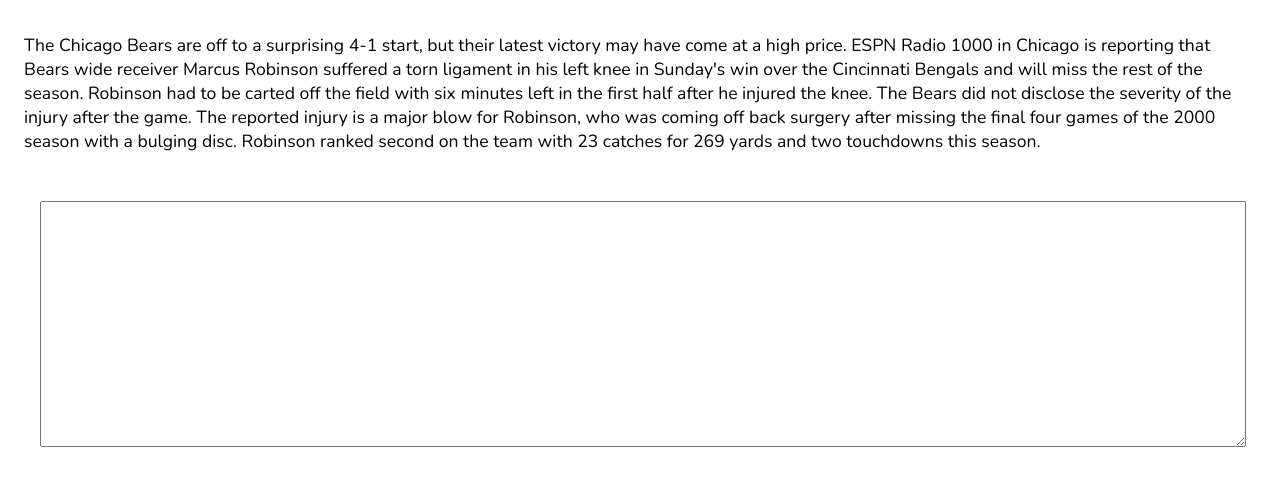
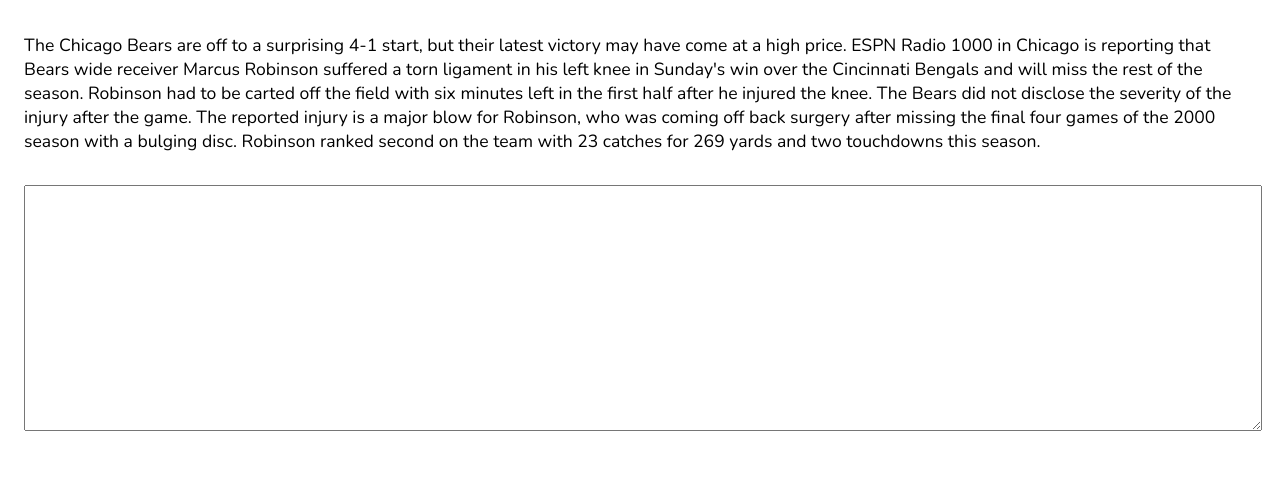
Before and after one commit to grammarlytest/grammarlytest.github.io, a plain HTML site: page index.html in a window 1280 px wide. Shown: the part 118-604 px from the top of the page. Drawn offline with nearby package versions, Linux system fonts and the light colour scheme.

Commit message:
Update index.html

```diff
--- a/index.html
+++ b/index.html
@@ -11,7 +11,7 @@
 	<div class="mainPassage" style="padding:1rem; font-family: 'Nunito', sans-serif; font-size: 1.1rem">
 		The Chicago Bears are off to a surprising 4-1 start, but their latest victory may have come at a high price. ESPN Radio 1000 in Chicago is reporting that Bears wide receiver Marcus Robinson suffered a torn ligament in his left knee in Sunday's win over the Cincinnati Bengals and will miss the rest of the season. Robinson had to be carted off the field with six minutes left in the first half after he injured the knee. The Bears did not disclose the severity of the injury after the game. The reported injury is a major blow for Robinson, who was coming off back surgery after missing the final four games of the 2000 season with a bulging disc. Robinson ranked second on the team with 23 catches for 269 yards and two touchdowns this season.
 	</div>
-	<div class="form" style="height: 15rem; margin: 1rem; padding:1rem;">
+	<div class="form" style="height: 15rem; padding:1rem;">
 		<textarea style="width: 100%; height: 100%; font-family: 'Nunito', sans-serif; font-size: 1.1rem"></textarea>
 	</div>
 </body>
```
